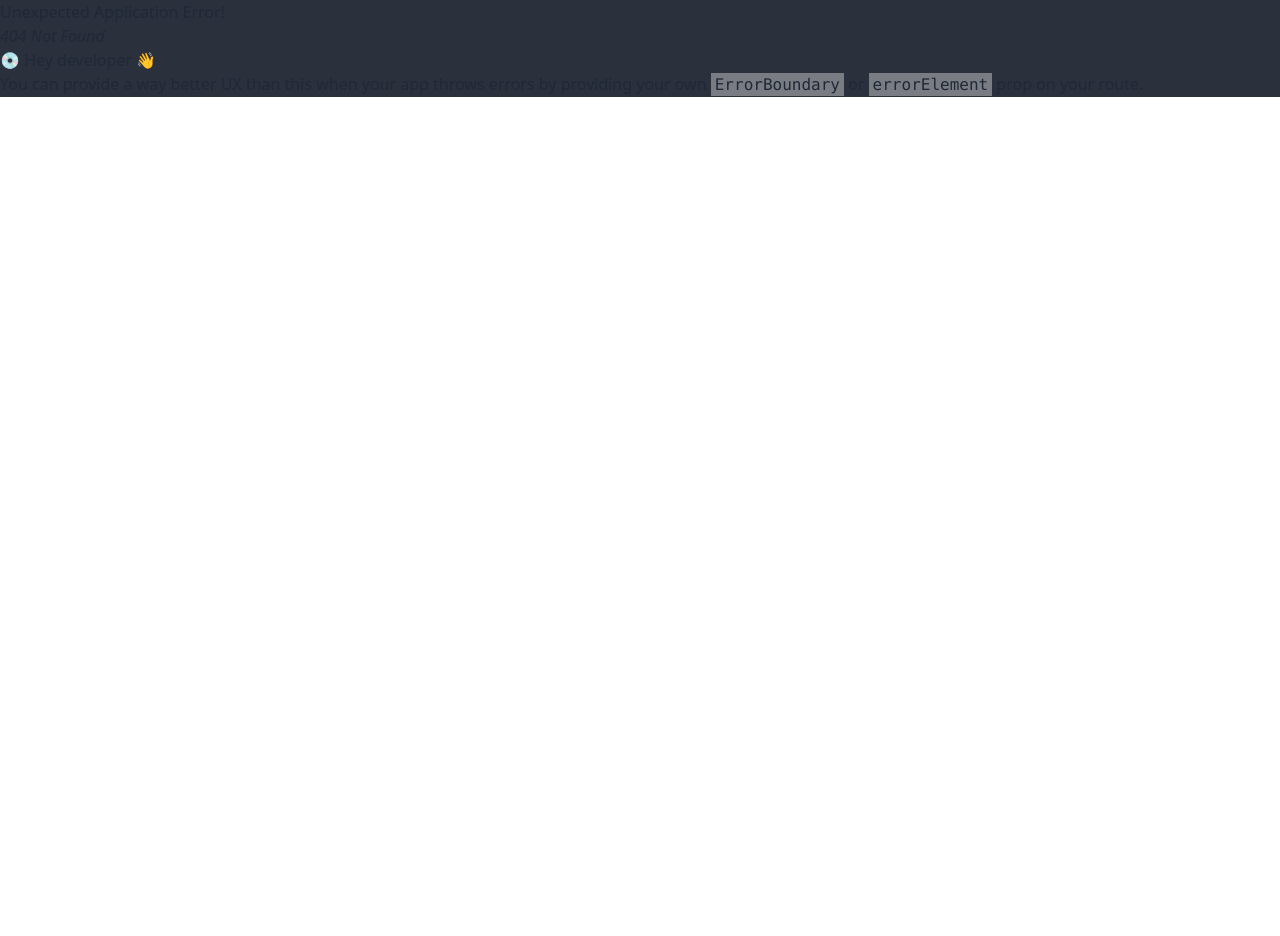
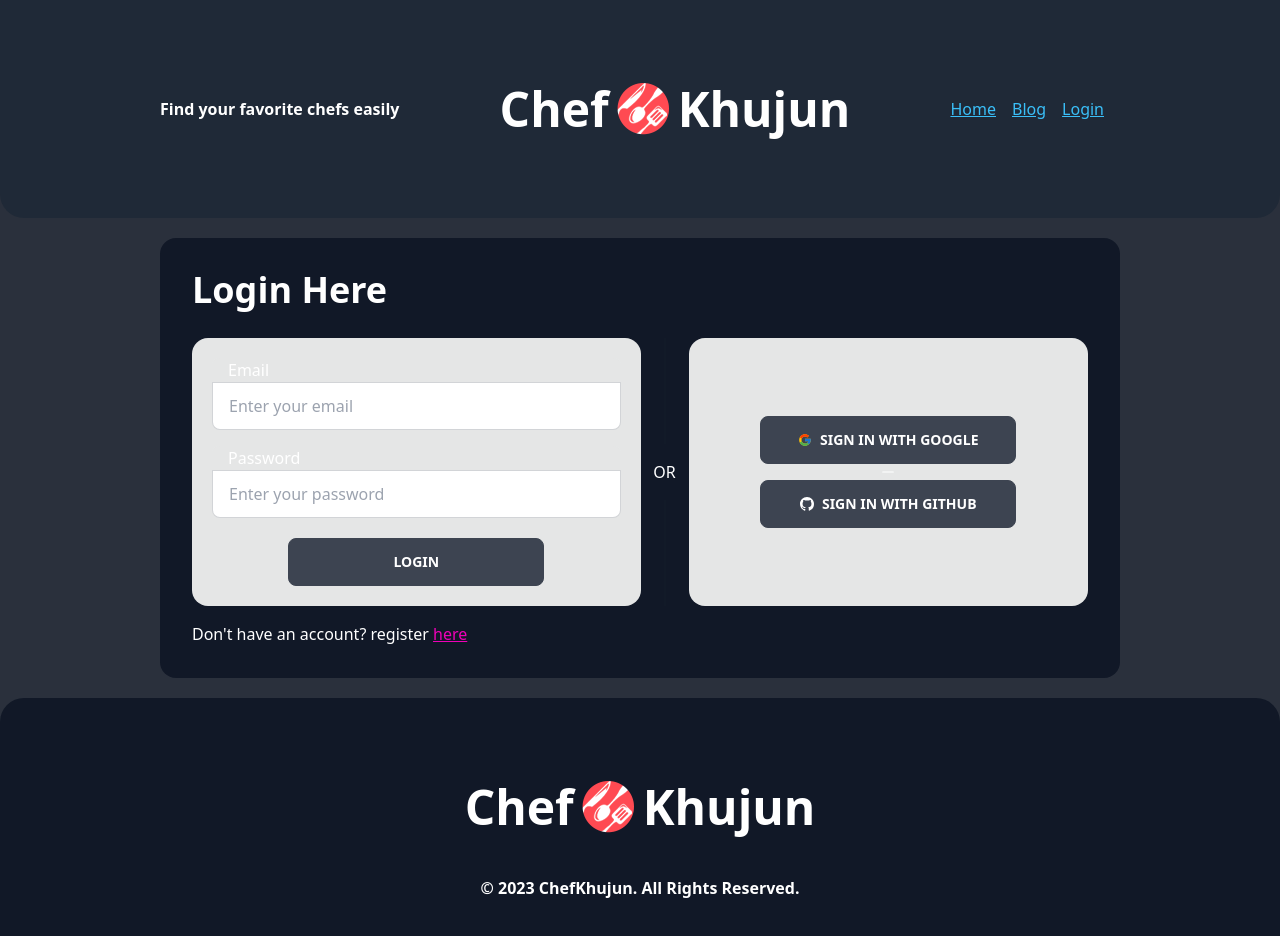
Before and after one commit to SMTamim/chef-recipe-hunter-client-side, a React (Vite) app: page /login in a window 1280 px wide. Before the commit this address had no page. Shown: the top 936 px of the page. Before the commit the page ends 800 px from the top, so only its background shows below. Built offline with nearby package versions, Linux system fonts and the light colour scheme.

Commit message:
Added sign in method

```diff
--- a/src/providers/AuthProvider/AuthProvider.jsx
+++ b/src/providers/AuthProvider/AuthProvider.jsx
@@ -1,12 +1,28 @@
-import React, { createContext } from 'react';
-import { getAuth } from 'firebase/auth';
+import React, { createContext, useState } from 'react';
+import { GithubAuthProvider, GoogleAuthProvider, getAuth, signInWithPopup } from 'firebase/auth';
 import app from '../../firebase/firebase.config';
 
 const auth = getAuth(app);
-const AuthContext = createContext(null);
+export const AuthContext = createContext(null);
 
 const AuthProvider = ({children}) => {
-  const authInfo = {}
+  const [user, setUser] = useState(null);
+  const githubProvider = new GithubAuthProvider();
+  const googleProvider = new GoogleAuthProvider();
+
+  const handleGithubSignIn = ()=>{
+    return signInWithPopup(auth, githubProvider);
+  }
+
+  const handleGoogleSignIn = ()=>{
+    return signInWithPopup(auth, googleProvider);
+  }
+
+  const authInfo = {
+    user,
+    handleGithubSignIn,
+    handleGoogleSignIn
+  }
   return (
     <AuthContext.Provider value={authInfo}>
         {children}
--- /dev/null
+++ b/src/views/Login/Login.jsx
@@ -0,0 +1,86 @@
+import React, { useContext } from "react";
+import { Link } from "react-router-dom";
+import { FcGoogle } from "react-icons/fc";
+import { RxDividerHorizontal } from "react-icons/rx";
+import { GoMarkGithub } from "react-icons/go";
+import { AuthContext } from "../../providers/AuthProvider/AuthProvider";
+
+const Login = () => {
+  const { handleGithubSignIn, handleGoogleSignIn } = useContext(AuthContext);
+
+  const handleSubmit = (event) => {
+    event.preventDefault();
+    const form = event.target;
+    const email = form.email.value;
+    const password = form.password.value;
+    console.log(email, password);
+  };
+
+  return (
+    <div className="px-20 mt-5 lg:px-40">
+      <div className="card w-full bg-gray-900 text-primary-content">
+        <div className="card-body">
+          <h2 className="card-title text-4xl mb-5">Login Here</h2>
+          <div className="flex w-full">
+            <div className="grid p-5 flex-grow card bg-base-300 rounded-box">
+              <form action="" onSubmit={handleSubmit}>
+                <div className="form-control">
+                  <label className="input-group input-group-vertical">
+                    <span>Email</span>
+                    <input
+                      type="text"
+                      name="email"
+                      placeholder="Enter your email"
+                      className="input input-bordered"
+                      required
+                    />
+                  </label>
+                </div>
+                <div className="form-control">
+                  <label className="label">
+                    <span className="label-text"></span>
+                  </label>
+                  <label className="input-group input-group-vertical">
+                    <span>Password</span>
+                    <input
+                      type="password"
+                      name="password"
+                      placeholder="Enter your password"
+                      className="input input-bordered"
+                      required
+                    />
+                  </label>
+                </div>
+                <div className="flex justify-center items-center mt-5">
+                  <button className="btn btn-wide">Login</button>
+                </div>
+              </form>
+            </div>
+            <div className="divider divider-horizontal">OR</div>
+            <div className="grid flex-grow card bg-base-300 rounded-box place-items-center">
+              <div className="flex flex-col justify-center items-center">
+                <button onClick={handleGoogleSignIn} className="btn btn-wide">
+                  <FcGoogle className="mr-2" />
+                  Sign in with google
+                </button>
+                <RxDividerHorizontal />
+                <button onClick={handleGithubSignIn} className="btn btn-wide">
+                  <GoMarkGithub className="mr-2" />
+                  Sign in with github
+                </button>
+              </div>
+            </div>
+          </div>
+          <p className="mt-2">
+            Don't have an account? register{" "}
+            <Link className="link link-secondary" to="/register">
+              here
+            </Link>{" "}
+          </p>
+        </div>
+      </div>
+    </div>
+  );
+};
+
+export default Login;
--- /dev/null
+++ b/src/views/Register/Register.jsx
@@ -0,0 +1,91 @@
+import React from 'react';
+import { Link } from 'react-router-dom';
+
+const Register = () => {
+
+  const handleSubmit = (event)=>{
+    event.preventDefault();
+    const form = event.target;
+    const name = event.target.name.value;
+    const email = event.target.email.value;
+    const password = event.target.password.value;
+    const photo_url = event.target.photo_url.value;
+
+    console.log(name, email, password, photo_url);
+  }
+
+  return (
+    <div className="px-20 mt-5 lg:px-40">
+      <div className="card w-full bg-gray-900 text-primary-content">
+        <div className="card-body">
+          <h2 className="card-title text-4xl mb-5">Register Here</h2>
+          <form action="" onSubmit={handleSubmit}>
+            <div className="flex w-full">
+              <div className="grid p-5 flex-grow card bg-base-300 rounded-box">
+              <div className="form-control mb-2">
+                  <label className="input-group input-group-vertical">
+                    <span>Name</span>
+                    <input
+                      type="text"
+                      name="name"
+                      placeholder="Enter your name"
+                      className="input input-bordered"
+                      required
+                    />
+                  </label>
+                </div>
+                <div className="form-control mb-2">
+                  <label className="input-group input-group-vertical">
+                    <span>Email</span>
+                    <input
+                      type="text"
+                      name="email"
+                      placeholder="Enter your email"
+                      className="input input-bordered"
+                      required
+                    />
+                  </label>
+                </div>
+                <div className="form-control mb-2">
+                  <label className="input-group input-group-vertical">
+                    <span>Password</span>
+                    <input
+                      type="password"
+                      name="password"
+                      placeholder="Enter your password"
+                      className="input input-bordered"
+                      required
+                    />
+                  </label>
+                </div>
+                <div className="form-control mb-2">
+                  <label className="input-group input-group-vertical">
+                    <span>Photo URL</span>
+                    <input
+                      type="text"
+                      name="photo_url"
+                      placeholder="Enter your photo URL"
+                      className="input input-bordered"
+                      required
+                    />
+                  </label>
+                </div>
+                <div className="flex justify-center items-center mt-5">
+                  <button className="btn btn-wide">Sign-up</button>
+                </div>
+              </div>
+            </div>
+            <p className="mt-2">
+              Already have an account? login{" "}
+              <Link className="link link-secondary" to="/login">
+                here
+              </Link>{" "}
+            </p>
+          </form>
+        </div>
+      </div>
+    </div>
+  );
+};
+
+export default Register;
--- a/src/views/Shared/Header/Header.jsx
+++ b/src/views/Shared/Header/Header.jsx
@@ -5,7 +5,7 @@ import SiteLogo from "../../../Components/SiteLogo/SiteLogo";
 const Header = () => {
   return (
     <div className="text-white bg-gray-800 rounded-b-3xl">
-      <div className="flex items-center justify-between px-20 py-20 mb-20 lg:px-40">
+      <div className="flex items-center justify-between px-20 py-20  lg:px-40">
         <h4 className="font-extrabold">Find your favorite chefs easily</h4>
         <SiteLogo />
         <RightNav />
--- a/src/views/Shared/Header/RightNav.jsx
+++ b/src/views/Shared/Header/RightNav.jsx
@@ -1,8 +1,10 @@
-import React from "react";
+import React, { useContext } from "react";
 import { Link } from "react-router-dom";
 import { FaUserTie } from "react-icons/fa";
+import { AuthContext } from "../../../providers/AuthProvider/AuthProvider";
 
 const RightNav = () => {
+  const { user } = useContext(AuthContext);
   return (
     <div className="flex items-center justify-center">
       <Link to="/" className="mr-4 link link-info">
@@ -11,12 +13,18 @@ const RightNav = () => {
       <Link to="/blog" className="mr-4 link link-info">
         Blog
       </Link>
+      {user ? (
         <Link to="/profile">
           <FaUserTie
             style={{ height: "40px" }}
             className="rounded-lg"
           ></FaUserTie>
         </Link>
+      ) : (
+        <Link to="/login" className="mr-4 link link-info">
+          Login
+        </Link>
+      )}
     </div>
   );
 };
```
Also changed, not shown: src/routes/Routes.jsx (+16 -4 lines). Lines whose indentation alone changed are shown as unchanged.
